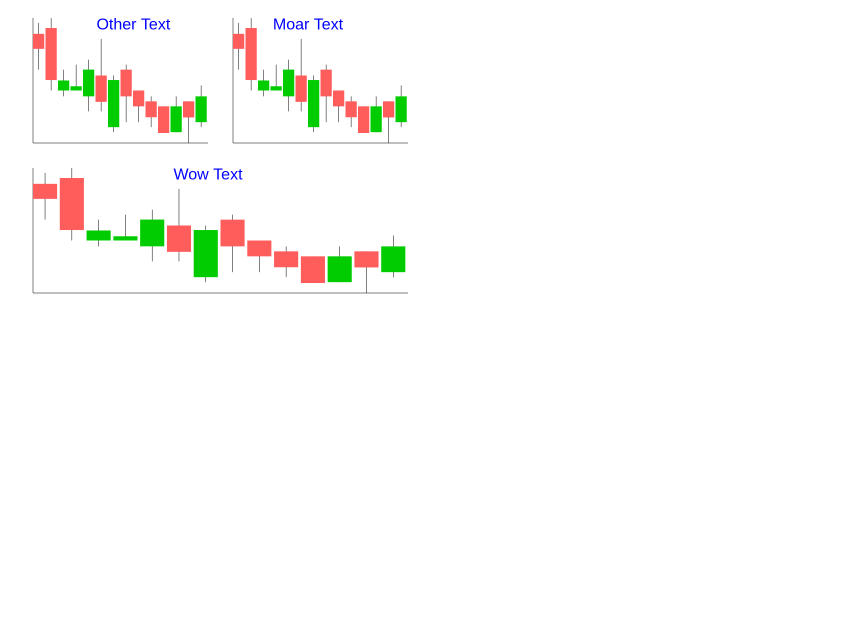
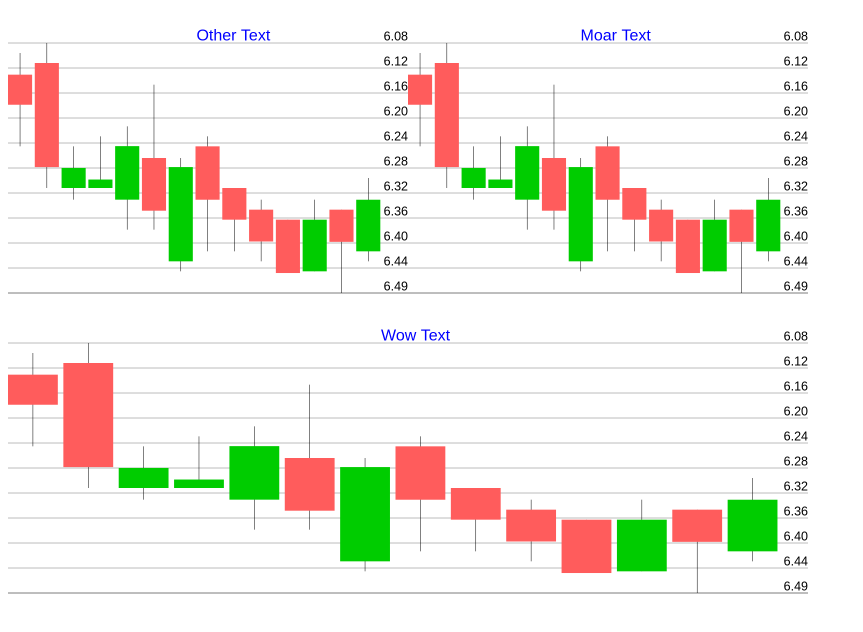
Before and after one commit to Saba9/giraffe, a plain HTML site: page example/index.html in a window 1280 px wide. Shown: the part 48-680 px from the top of the page, without its empty margins (0-863 px from the left). Drawn offline with Linux system fonts and the light colour scheme.

Commit message:
Gridlines work. TODO: per graph padding options

```diff
--- a/example/index.html
+++ b/example/index.html
@@ -7,6 +7,6 @@
   </head>
   <body>
     <h1>Graph</h1>
-    <canvas id="graphCanvas" style="width: 400px; height: 300px;" width="800" height="600"></canvas>
+    <canvas id="graphCanvas" style="width: 800px; height: 600px;" width="1600" height="1200"></canvas>
   </body>
 </html>
--- a/src/giraffe.js
+++ b/src/giraffe.js
@@ -43,7 +43,6 @@
         if(graphConf.zone){
           for(var i=0; i < this.config.zones.length; i++){
             let zone = this.config.zones[i];
-            console.log(graphConf.zone)
             if(zone.name === graphConf.zone){
               return zone;
             }
@@ -77,6 +76,13 @@
         this.context.lineTo(x2, y2);
         this.context.stroke();
       },//}}}
+      _setStrokeColor: function(color){//{{{
+        if(color){
+          this.context.strokeStyle = color;
+        } else {
+          this.context.strokeStyle = "black"; // TODO: Use variables instead.
+        }
+      },//}}}
       _drawCandle: function(xOff, yOff, minY, maxY, rHeight, data, bodyWidth){//{{{
         let candleHighY   = (1 - (data[0] - minY) / (maxY - minY)) * rHeight;
         let candleLowY    = (1 - (data[1] - minY) / (maxY - minY)) * rHeight;
@@ -99,6 +105,32 @@
           let y = Math.round(evt.clientY - rect.top);
           me._writeMessage("(" + x + ", " + y + ")", 40, 40);
         });
+      },//}}}
+      _setFontSizeForWidth(text, maxWidth, min, max, fontFam){//{{{
+        let size = max;
+        // Lazy inefficient method.
+        do {
+          this.context.font = size + "px " + fontFam;
+          size -= 1;
+          console.log(size)
+          console.log(this.context.measureText(text).width)
+        } while(this.context.measureText(text).width > maxWidth && size > min);
+      },//}}}
+      _drawGridLines: function(xOff, yOff, minY, maxY, bWidth, bHeight, textWidth, n){//{{{
+        let diff = maxY - minY;
+        let dYIncr = diff / n; // Reffering to increments in datas y val
+        let gYIncr = dYIncr / (maxY - minY) * bHeight;
+        let dYVal = minY;
+        this._setStrokeColor("#787878"); // TODO: Use var for this color...
+        this._setFontSizeForWidth("6.08", textWidth, 0, 100, "Arial");
+        console.log(n)
+        for(var i=0; i < n + 1; i++){
+          this._drawLine(xOff, yOff, xOff + bWidth + textWidth, yOff);
+          this.context.fillText("" + dYVal.toFixed(2), xOff + bWidth + textWidth - this.context.measureText("6.08").width, yOff - 5);
+          yOff += gYIncr;
+          dYVal += dYIncr;
+        }
+        this._setStrokeColor();
       },//}}}
       _writeMessage: function(text, x, y){//{{{
         this.context.font = this._getOptions().font || "32px Arial";
@@ -123,16 +155,17 @@
           }
 
           let MARGIN = 50; // pixels
-          t._drawLine(MARGIN + rXOff, rHeight + rYOff - MARGIN, rWidth + rXOff, rHeight + rYOff - MARGIN); // x-axis
-          t._drawLine(MARGIN + rXOff, rYOff, MARGIN + rXOff, rHeight + rYOff - MARGIN); // y-axis
+          let TOP_MARG = 50
+          t._drawLine(rXOff, rHeight + rYOff - MARGIN, rWidth + rXOff, rHeight + rYOff - MARGIN); // x-axis
+          //t._drawLine(rXOff, rYOff, rXOff, rHeight + rYOff - MARGIN); // y-axis
 
           let PADDING = 0.1; // Percent
           let STICKS  = 1 - PADDING;
 
-          let bXOff   = MARGIN + rXOff;
-          let bYOff   = rYOff;
+          let bXOff   = rXOff;
+          let bYOff   = rYOff + TOP_MARG;
           let bWidth  = rWidth  - MARGIN;
-          let bHeight = rHeight - MARGIN;
+          let bHeight = rHeight - MARGIN - TOP_MARG;
           let data = graphConf.dataRetrievalFn();
 
           let maxY = data.y.reduce(function(max, cur){
@@ -145,6 +178,9 @@
             return (curMin < min ? curMin : min);
           }, Infinity);
 
+          this._drawGridLines(bXOff, bYOff, minY, maxY, bWidth, bHeight, MARGIN, 10);
+          console.log(maxY + ", " + minY)
+
           let widthPerStick   = bWidth * STICKS  / data.y.length;
           let paddingPerStick = bWidth * PADDING / data.y.length;
           let pXOff = widthPerStick / 2; // Point X Offset, incremented with each new candlestick
@@ -156,9 +192,7 @@
             this._drawCandle(tXOff, tYOff, minY, maxY, bHeight, dStick, widthPerStick);
             pXOff += widthPerStick + paddingPerStick;
           }
-          console.log('meep')
         }
-        console.log("ehh")
       }
     }//}}}
     giraffe.drawGraph();
```
